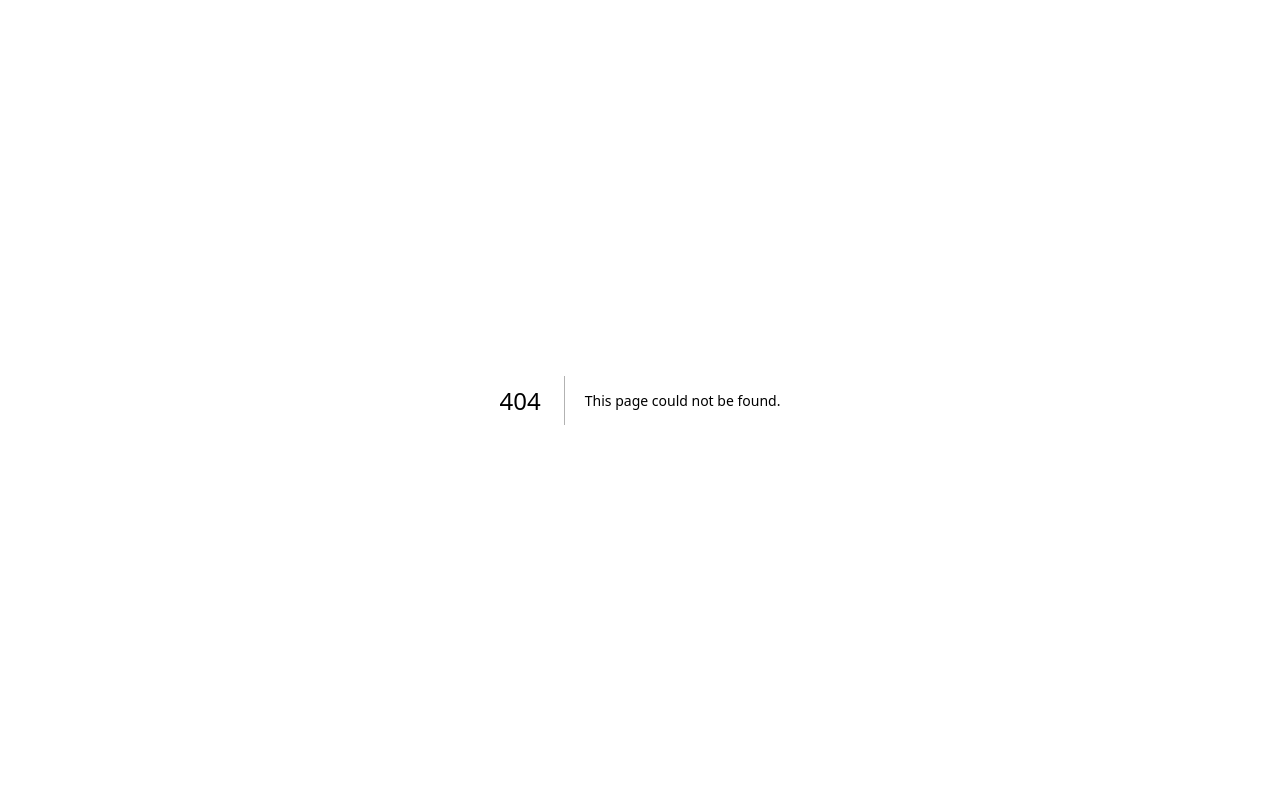
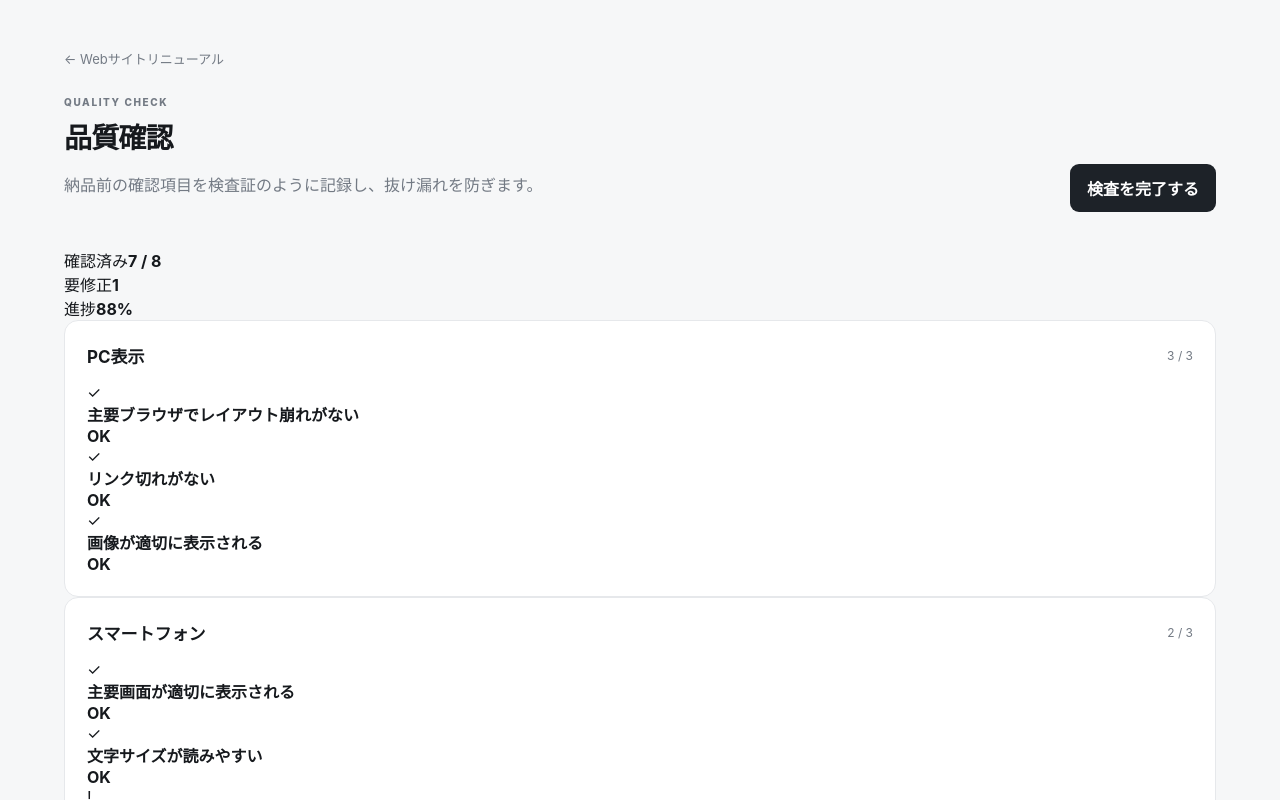
Before and after one commit to karukimori-wq/crakarte, a Next.js app: page /projects/web-renewal/quality in a window 1280 px wide. Before the commit this address had no page. Shown: the top 800 px of the page. Built offline with nearby package versions, Linux system fonts and the light colour scheme.

Commit message:
Add quality inspection prototype

```diff
--- /dev/null
+++ b/src/app/projects/web-renewal/quality/page.tsx
@@ -0,0 +1,2 @@
+const checks=[{name:"PC表示",items:["主要ブラウザでレイアウト崩れがない","リンク切れがない","画像が適切に表示される"],done:3},{name:"スマートフォン",items:["主要画面が適切に表示される","文字サイズが読みやすい","ボタンが押しやすい"],done:2},{name:"コンテンツ",items:["誤字脱字がない","クライアント確定内容と一致"],done:2}];
+export default function Quality(){return <main className="standalone"><a className="back" href="/projects/web-renewal">← Webサイトリニューアル</a><header className="page-head"><div><p className="eyebrow">QUALITY CHECK</p><h1>品質確認</h1><p>納品前の確認項目を検査証のように記録し、抜け漏れを防ぎます。</p></div><button className="primary">検査を完了する</button></header><section className="quality-summary"><div><span>確認済み</span><strong>7 / 8</strong></div><div><span>要修正</span><strong>1</strong></div><div><span>進捗</span><strong>88%</strong></div></section>{checks.map((c,gi)=><section className="panel quality-group" key={c.name}><div className="section-head"><h2>{c.name}</h2><span className="count">{c.done} / {c.items.length}</span></div>{c.items.map((item,i)=>{const issue=gi===1&&i===2;return <div className="quality-row" key={item}><span className={issue?"quality-issue":"quality-ok"}>{issue?"!":"✓"}</span><div className="grow"><strong>{item}</strong>{issue&&<span>CTAボタンのタップ領域を拡大する</span>}</div><b>{issue?"要修正":"OK"}</b></div>})}</section>)}</main>}
```
